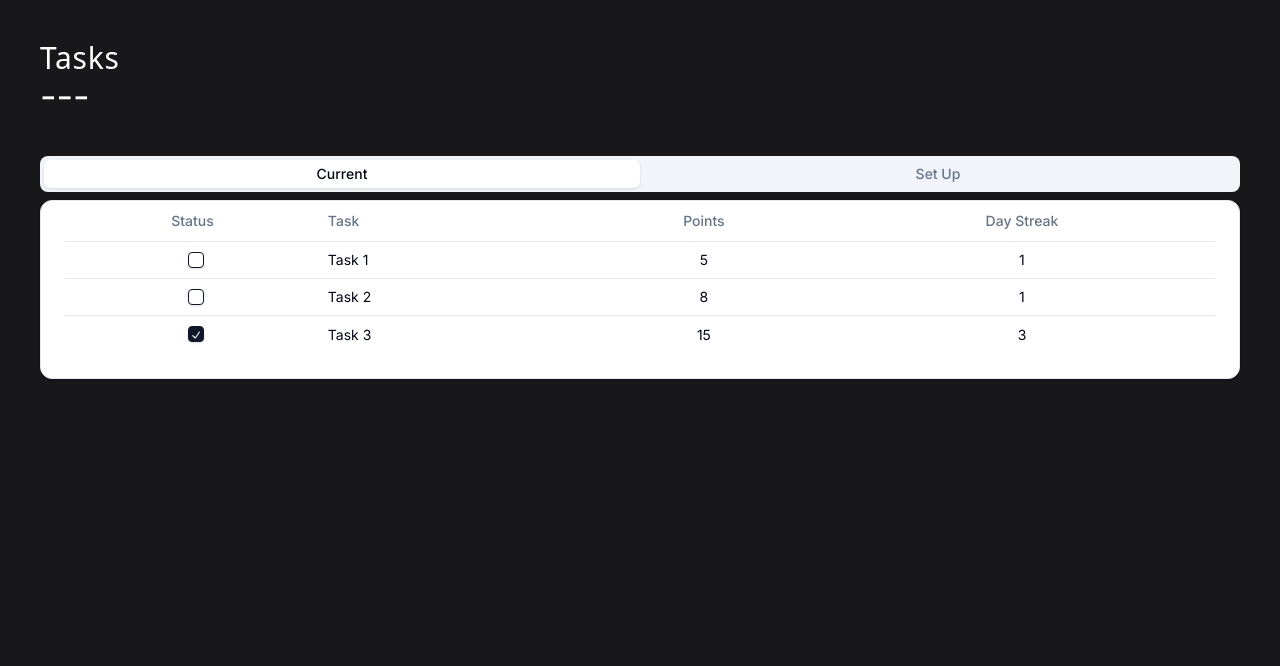
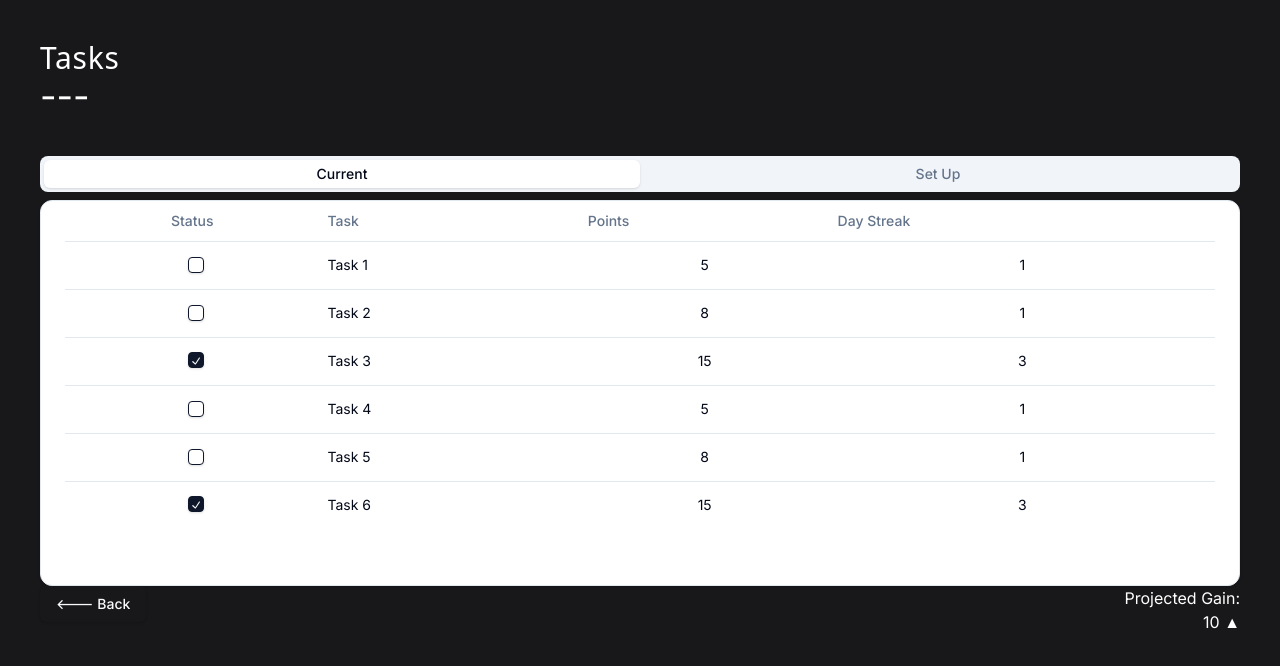
Before and after one commit to Fuitsuku/habit-tracker-2.0, a Next.js app: page /tasks in a window 1280 px wide. Shown: the top 666 px of the page. Built offline with nearby package versions, Linux system fonts and the light colour scheme.

Commit message:
Added back and potential gain. Also fixed size of current task table

```diff
--- a/app/tasks/page.tsx
+++ b/app/tasks/page.tsx
@@ -3,6 +3,7 @@ import { Tabs, TabsContent, TabsList, TabsTrigger } from "@/components/ui/tabs"
 import { Card, CardContent, CardDescription, CardFooter, CardHeader, CardTitle } from "@/components/ui/card"
 import { Checkbox } from "@/components/ui/checkbox"
 import { Table, TableBody, TableCaption, TableCell, TableHead, TableHeader, TableRow } from "@/components/ui/table"
+import { Button } from "@/components/ui/button"
 
 import PageHeader from "../components/PageHeader";
 
@@ -27,8 +28,31 @@ const test_task_data = [
         task_name : "Task 3",
         points : 15,
         day_streak : 3
+    },
+    {
+        task_id : 4,
+        completion : false,
+        task_name : "Task 4",
+        points : 5,
+        day_streak : 1
+    },
+    {
+        task_id : 5,
+        completion : false,
+        task_name : "Task 5",
+        points : 8,
+        day_streak : 1
+    },
+    {
+        task_id : 6,
+        completion : true,
+        task_name : "Task 6",
+        points : 15,
+        day_streak : 3
     }
 ]
+
+const potential_gain = 10;
 
 export default function TasksPage() {
     return (
@@ -41,21 +65,21 @@ export default function TasksPage() {
                 </TabsList>
                 <TabsContent value="current">
                     <Card>
-                        <CardContent className="space-y-2">
-                            <Table>
-                                <TableHeader>
+                        <CardContent className="space-y-2 h-96 overflow-y-auto">
+                            <Table className="min-w-full">
+                                <TableHeader className="">
                                     <TableRow>
-                                        <TableHead className="text-center">Status</TableHead>
-                                        <TableHead>Task</TableHead>
-                                        <TableHead className="text-center">Points</TableHead>
-                                        <TableHead className="text-center">Day Streak</TableHead>
+                                        <TableHead className=" sticky top-0 z-10 text-center">Status</TableHead>
+                                        <TableHead className=" sticky top-0 z-10">Task</TableHead>
+                                        <TableHead className=" sticky top-0 z-10text-center">Points</TableHead>
+                                        <TableHead className=" sticky top-0 z-10text-center">Day Streak</TableHead>
                                     </TableRow>
                                 </TableHeader>
-                                <TableBody>
+                                <TableBody className="">
                                     {
                                         test_task_data.map(
                                             (task) => (
-                                                <TableRow key={task.task_id}>
+                                                <TableRow key={task.task_id} className="h-12">
                                                     <TableCell className="text-center">
                                                         <Checkbox checked={task.completion}></Checkbox>
                                                     </TableCell>
@@ -79,6 +103,22 @@ export default function TasksPage() {
                     </Card>
                 </TabsContent>
             </Tabs>
+
+            <div className="flex justify-between">
+                <div className="text-left">
+                    <Button className="bg-zinc-900">
+                        &lt;--- Back
+                    </Button>
+                </div>
+                <div className="text-white text-right flex flex-col">
+                    <div>
+                        Projected Gain:
+                    </div>
+                    <div>
+                        {potential_gain} &#9650;
+                    </div>
+                </div>
+            </div>
         </div>
     );
 }
```
